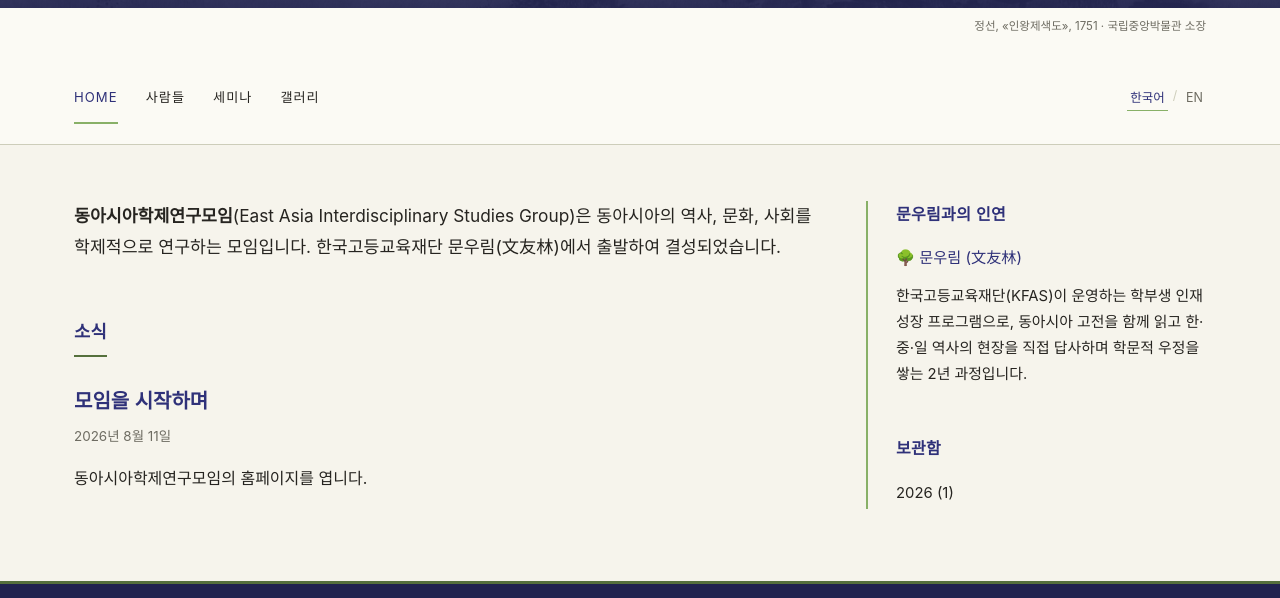
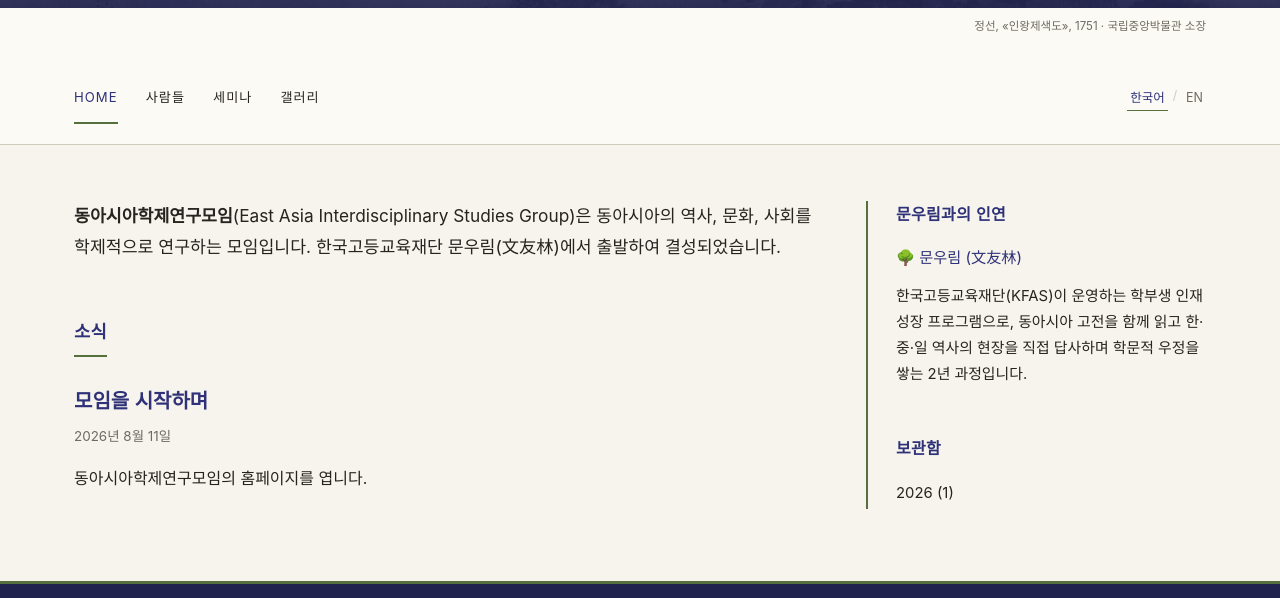
Before and after one commit to eastasia-interdisciplinary/eastasia-interdisciplinary.github.io, a Jekyll site: the page built from index.html, in a window 1280 px wide. Shown: the part 352-950 px from the top of the page. Built offline with Jekyll 4.4.1, drawn with Linux system fonts in a browser that asks for light colours; some web fonts are replaced.

Commit message:
Unify the green rules, separate people with a hairline, reframe 이한석
The rules were split between two greens -- #88b067 on the nav, sidebar
and cycle headings, #55703c on section labels and the footer -- which
read as a mistake rather than a distinction. Everything structural is
the darker forest green now, with the pale tint kept only for type
sitting on the navy banner.

Card height follows the bio, which runs from two lines to four
paragraphs, so the gap between one portrait and the next was never the
same twice. A hairline per person turns that into structure instead of
noise.

이한석's photo was taken from across a lobby, so a square frame left him
small and off to one side; it now crops in to the seated figure. The
numbers are in stored pixels and that file carries EXIF orientation 6,
so its stored 480x270 displays as 270x480 and the x offset moves the
crop vertically on screen -- noted in the table, since it is not
guessable from the values.

Co-Authored-By: Claude Opus 5 (1M context) <noreply@anthropic.com>

```diff
--- a/assets/css/style.css
+++ b/assets/css/style.css
@@ -15,8 +15,10 @@
 :root {
   --navy: #2f3179;
   --navy-dark: #21234f;
-  --green: #88b067;
+  /* one forest green for every rule on the page; the pale tint is only for
+     type and the seal sitting on the navy banner */
   --green-dark: #55703c;
+  --green-pale: #cfe0bd;
   --bronze: #a97b4f;
   --text: #262420;
   --text-muted: #6e6c62;
@@ -97,8 +99,8 @@ html[data-lang="en"] .i18n-ko { display: none; }
 }
 
 .hero-inner .site-title { color: #fff; }
-.hero-inner .site-tagline { color: #cfe0bd; }
-.hero-inner .seal { border-color: #cfe0bd; color: #f3ead4; }
+.hero-inner .site-tagline { color: var(--green-pale); }
+.hero-inner .seal { border-color: var(--green-pale); color: #f3ead4; }
 
 .hero-credit {
   max-width: 1180px;
@@ -177,7 +179,7 @@ html[data-lang="en"] .i18n-ko { display: none; }
 
 .lang-btn.active {
   color: var(--navy);
-  border-bottom-color: var(--green);
+  border-bottom-color: var(--green-dark);
 }
 
 .lang-sep { color: var(--rule); }
@@ -200,7 +202,7 @@ html[data-lang="en"] .i18n-ko { display: none; }
 .site-nav a.active {
   color: var(--navy);
   text-decoration: none;
-  border-bottom-color: var(--green);
+  border-bottom-color: var(--green-dark);
 }
 
 /* ---------- layout ---------- */
@@ -216,7 +218,7 @@ html[data-lang="en"] .i18n-ko { display: none; }
 
 /* one meaningful divider — between the two columns, not one per item */
 .sidebar {
-  border-left: 2px solid var(--green);
+  border-left: 2px solid var(--green-dark);
   padding-left: 1.75rem;
 }
 
@@ -381,10 +383,20 @@ article.post .back-link {
   gap: 2.6rem;
 }
 
+/* Card heights follow the bio, which runs from two lines to four
+   paragraphs, so the space between one portrait and the next is never the
+   same twice and the column reads as unevenly spaced. A hairline per person
+   turns that variation into visible structure. */
 .people-grid .grid-card {
   display: flex;
   align-items: flex-start;
   gap: 1.7rem;
+  padding-bottom: 2.6rem;
+  border-bottom: 1px solid var(--rule);
+}
+.people-grid .grid-card:last-child {
+  padding-bottom: 0;
+  border-bottom: none;
 }
 
 .people-grid .grid-card p { line-height: 1.62; }
@@ -448,7 +460,7 @@ article.post .back-link {
   color: var(--navy);
   margin: 0;
   padding-bottom: 0.35rem;
-  border-bottom: 2px solid var(--green);
+  border-bottom: 2px solid var(--green-dark);
 }
 
 .cycle-range {
```
Also changed, not shown: tools/fetch_photos.py (+8 -1 lines), assets/images/people/han-seok-lee.jpg.
